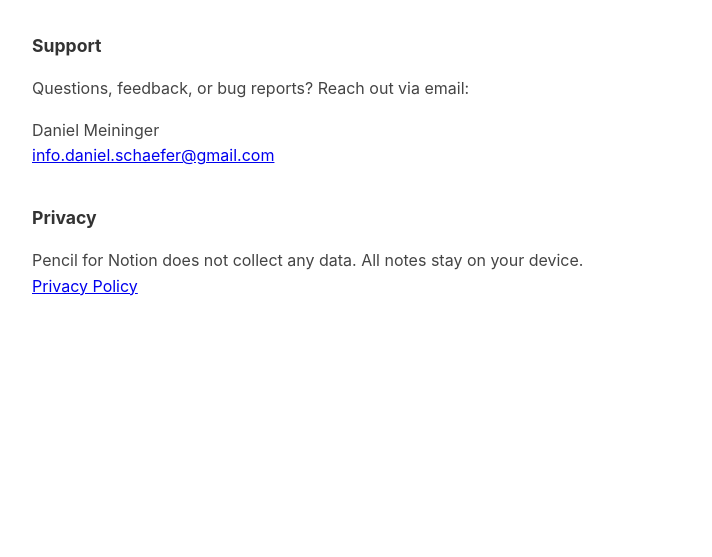
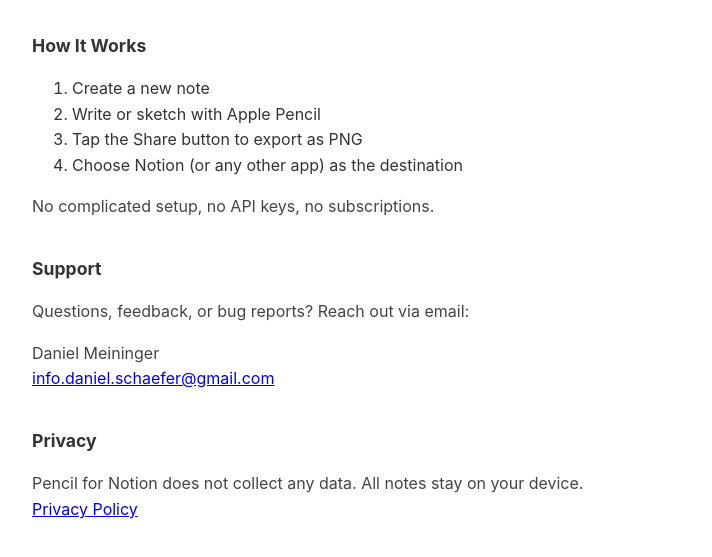
Before and after one commit to danielmeiningerdesign/danielmeiningerdesign.github.io, a plain HTML site: page pencil-for-notion/index.html in a window 1280 px wide. Shown: the part 393-950 px from the top of the page, without its empty margins (268-980 px from the left). Before the commit the page ends 800 px from the top, so only its background shows below. Drawn offline with Linux system fonts and the light colour scheme.

Commit message:
Ergänze How-It-Works-Schritte auf Support-Seite

```diff
--- a/pencil-for-notion/index.html
+++ b/pencil-for-notion/index.html
@@ -32,6 +32,15 @@
 
   <video src="ScreenRecording_1200x1600.mov" autoplay muted loop playsinline controls></video>
 
+  <h2>How It Works</h2>
+  <ol>
+    <li>Create a new note</li>
+    <li>Write or sketch with Apple Pencil</li>
+    <li>Tap the Share button to export as PNG</li>
+    <li>Choose Notion (or any other app) as the destination</li>
+  </ol>
+  <p>No complicated setup, no API keys, no subscriptions.</p>
+
   <h2>Support</h2>
   <p>Questions, feedback, or bug reports? Reach out via email:</p>
   <p>
```
